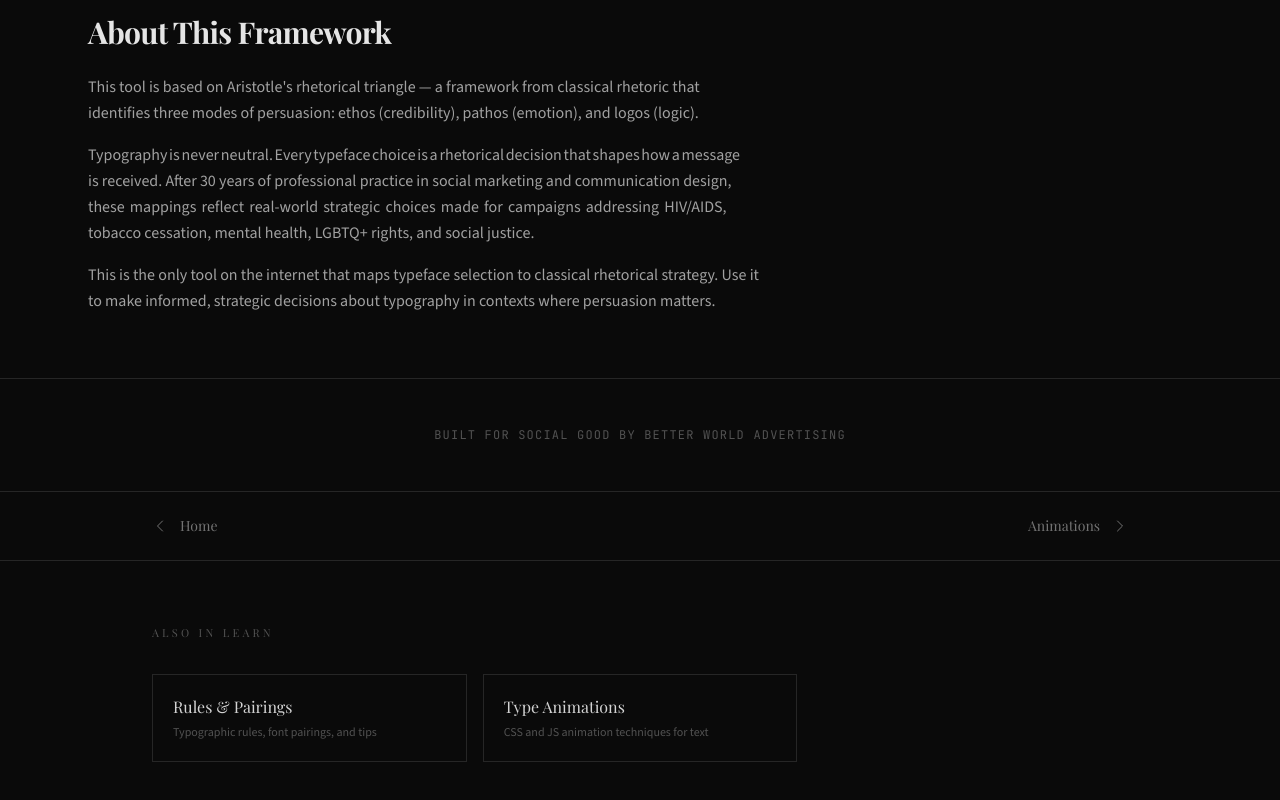
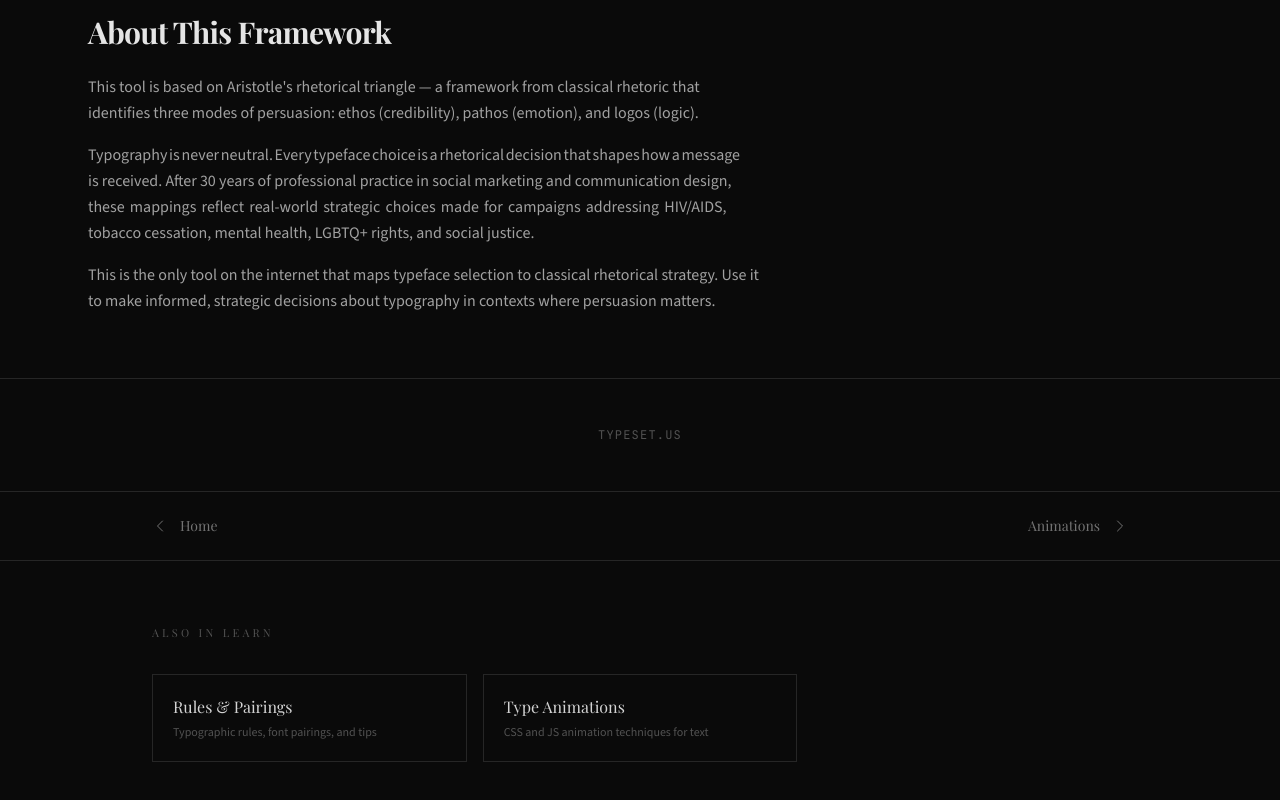
Before and after one commit to speedwarnsf/web-typography, a Next.js app: page /rhetoric in a window 1280 px wide. Shown: the part 6328-7128 px from the top of the page. Built offline with nearby package versions, Linux system fonts and the light colour scheme; a web font is replaced by a local one.

Commit message:
Remove BWA attribution from rhetoric page — typeset.us is a personal project

```diff
--- a/src/app/rhetoric/page.tsx
+++ b/src/app/rhetoric/page.tsx
@@ -966,7 +966,7 @@ export default function RhetoricPage() {
 
       <footer className="border-t border-neutral-800 py-12 text-center">
         <p className="font-mono text-xs uppercase tracking-widest text-neutral-600">
-          Built for social good by Better World Advertising
+          typeset.us
         </p>
       </footer>
     </main>
```
